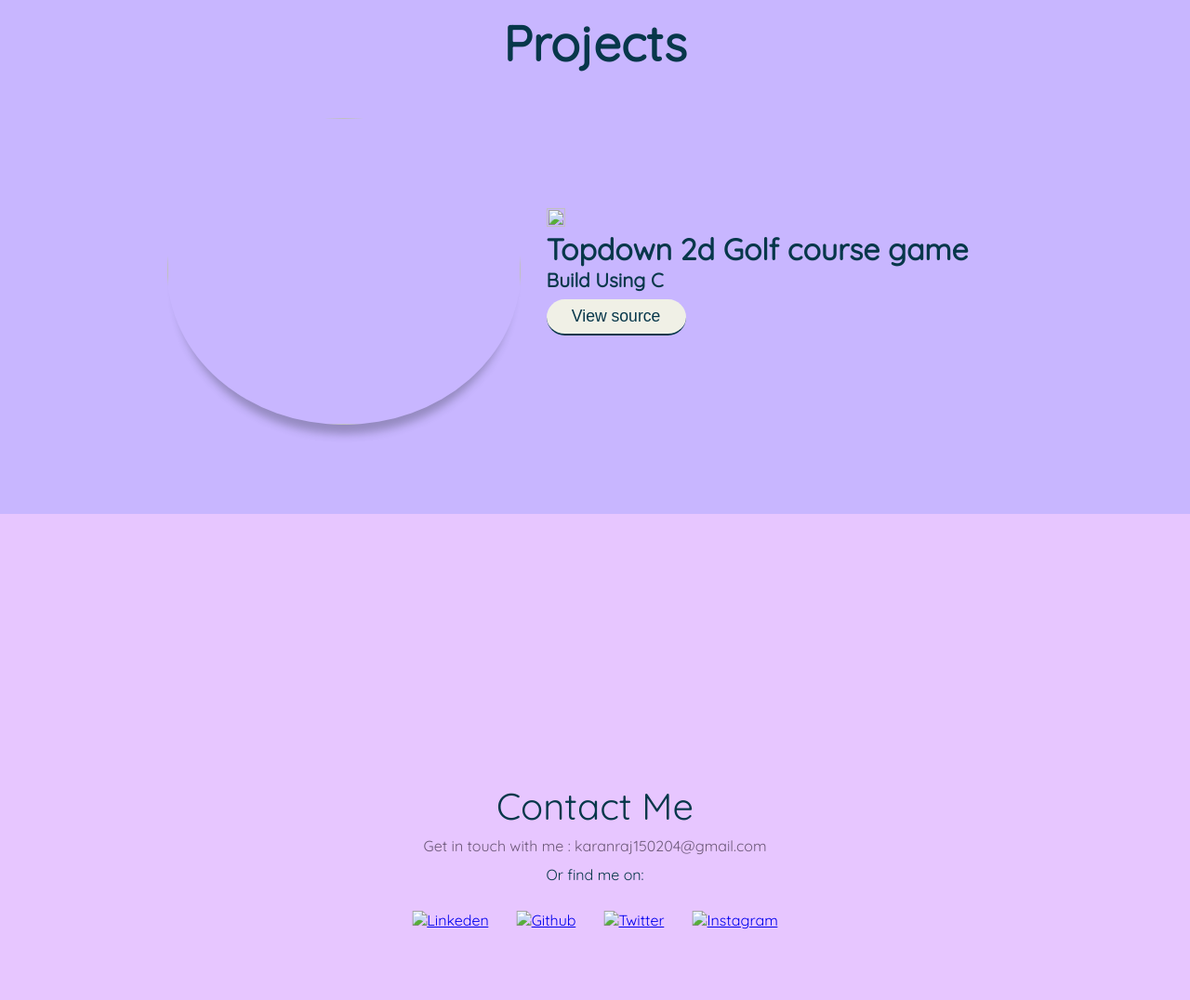
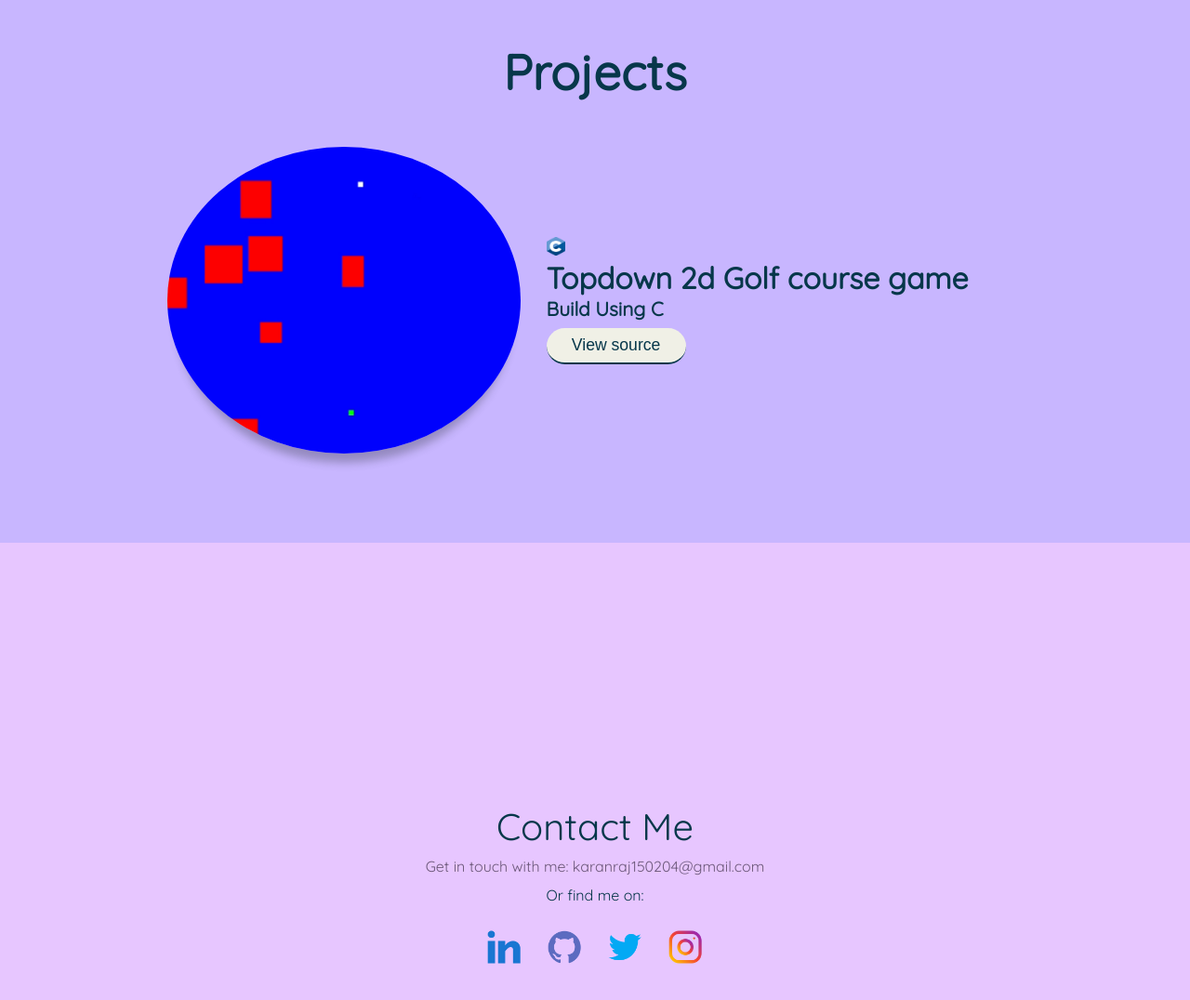
Before and after one commit to KaranRaj-15/Portfolio-Website, a plain HTML site: page index.html in a window 1280 px wide. Shown: the part 1480-2556 px from the top of the page at 93% size. Drawn offline with Linux system fonts and the light colour scheme.

Commit message:
Updated index.html

```diff
--- a/index.html
+++ b/index.html
@@ -25,7 +25,7 @@
               <p>A Web Developer in training.</p>
             </div>
             <div class="angle-down-icon">
-              <a href="#about"><img src="expand-button.png" alt="" id="down"></a>
+              <a href="#about"><img src="img/expand-button.png" alt="" id="down"></a>
             </div>
           </div>
     </header>
@@ -36,10 +36,10 @@
             <div>
               <h1 class="about-heading">About Me</h1>
             </div>
-            <img src="/10212038-101913388164_10-s5-v1.png" alt="image" />
+            <img src="img/10212038-101913388164_10-s5-v1.png" alt="image" />
             <p>
-              I am 17 year old, BTech student studing at Indian Institute Of Technology Bhubaneshwar.
-              I really enjoy solving problems as well as making things pretty and easy to use. I am more of an art enthusiast. I can't stop learning new
+              I am 17 years old, BTech student studying at the Indian Institute Of Technology Bhubaneshwar.
+              I enjoy solving problems and making things pretty and easy to use. I am more of an art enthusiast. I can't stop learning new
               things; the more, the better.
             </p>
           </div>
@@ -87,9 +87,9 @@
       </div>
       <div class="portfolio-content container">
         <div class="proj-1">
-          <img id="screenshot" src="/Screenshot (32).png">
+          <img id="screenshot" src="img/Screenshot (32).png">
           <div class="proj1-details">
-            <img id="logo" src="/C_Logo.png" alt="">
+            <img id="logo" src="img/C_Logo.png" alt="">
             <h2>Topdown 2d Golf course game</h2>
             <p>Build Using C</p>
             <button><a href="https://github.com/KaranRaj-15/TOPDOWN-2D-Golfcourse-Game" target="blank" >View source</a>
@@ -104,13 +104,13 @@
       <div class="contact-content">
         <h2>Contact Me</h2>
         <p class="mail">
-          Get in touch with me : karanraj150204@gmail.com
+          Get in touch with me: karanraj150204@gmail.com
         </p>
         <p class="links">Or find me on:</p>
-        <a href="https://www.linkedin.com/in/karan-raj-b7422229a/" target="blank"><img src="/Portfolio/linkedin.png" alt="Linkeden" class="icon"></a>
-        <a href="https://github.com/KaranRaj-15" target="blank"><img src="/Portfolio/github.png" alt="Github" class="icon"></a>
-        <a href="https://twitter.com/?lang=en" target="blank"><img src="/Portfolio/twitter.png" alt="Twitter" class="icon"></a>
-        <a href="https://www.instagram.com/karan.raj_15/" target="blank"><img src="/Portfolio/instagram.png" alt="Instagram" class="icon"></a>
+        <a href="https://www.linkedin.com/in/karan-raj-b7422229a/" target="blank"><img src="img/linkedin.png" alt="Linkeden" class="icon"></a>
+        <a href="https://github.com/KaranRaj-15" target="blank"><img src="img/github.png" alt="Github" class="icon"></a>
+        <a href="https://twitter.com/?lang=en" target="blank"><img src="img/twitter.png" alt="Twitter" class="icon"></a>
+        <a href="https://www.instagram.com/karan.raj_15/" target="blank"><img src="img/instagram.png" alt="Instagram" class="icon"></a>
       </div>
     </div>
   </div>
```
